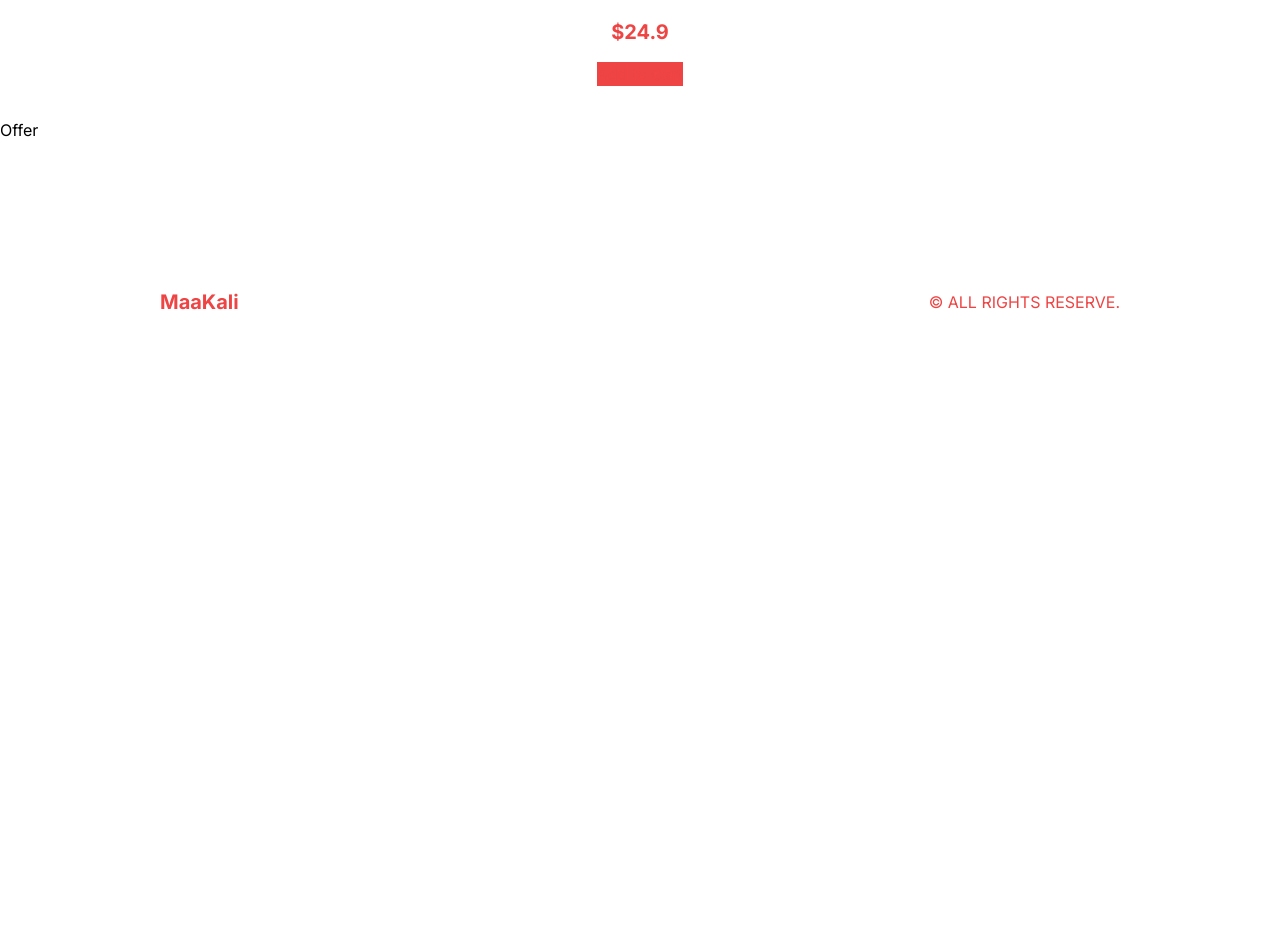
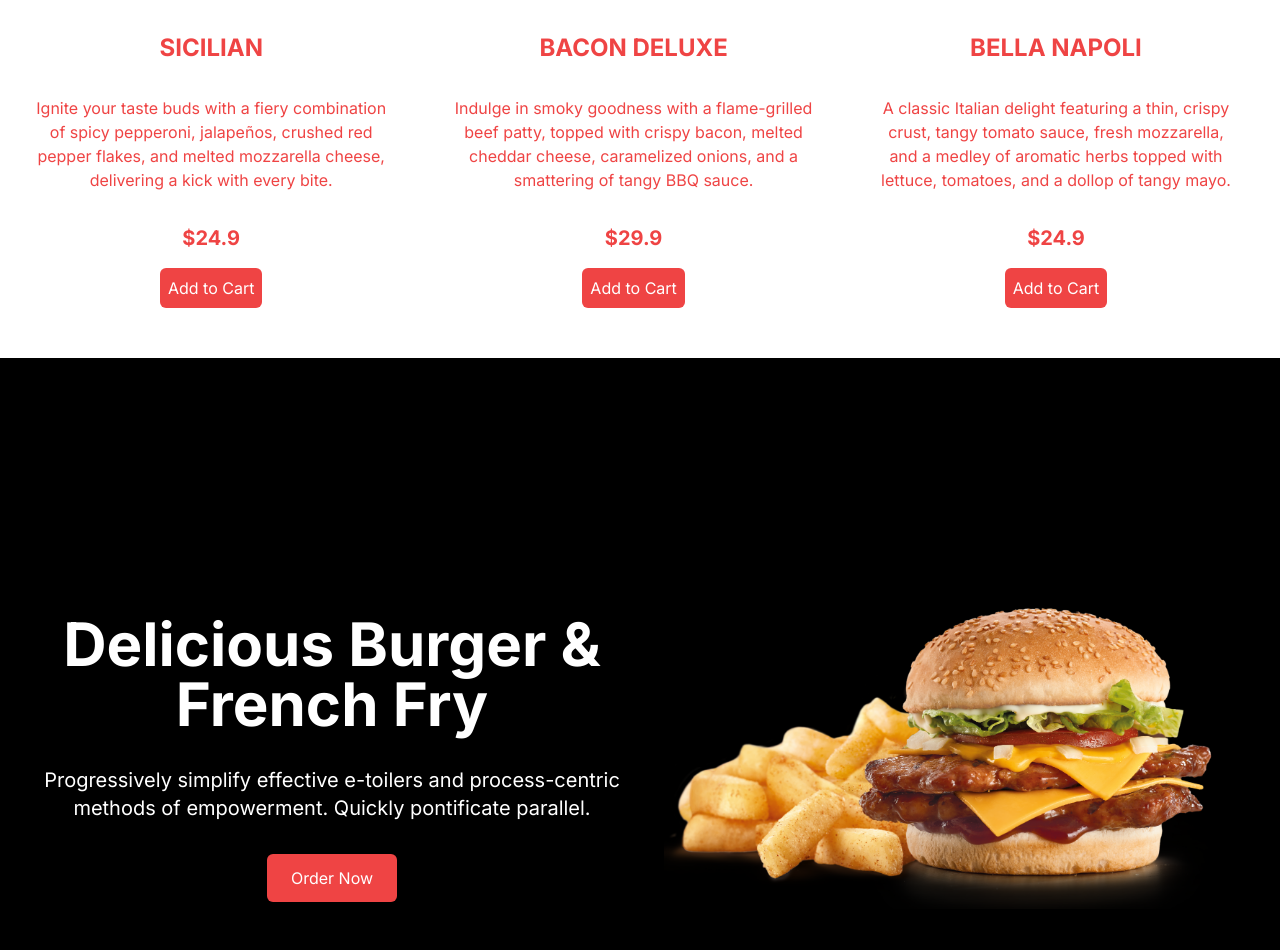
Before and after one commit to Svmpankaj/Restaurant-Food-Delivery-App, a Next.js app: page / in a window 1280 px wide. Shown: the part 1162-2112 px from the top of the page. Before the commit the page ends 1624 px from the top, so only its background shows below. Built offline with nearby package versions, Linux system fonts and the light colour scheme.

Commit message:
adding offer for item menu

```diff
--- a/src/components/Featured.tsx
+++ b/src/components/Featured.tsx
@@ -11,20 +11,24 @@ const Featured = () => {
         {featuredProducts.map((item) => (
           <div
             key={item.id}
-            className="w-screen h-[60vh] flex flex-col items-center justify-around p-4 hover:bg-fuchsia-50 transition-all duration-300"
+            className="w-screen h-[60vh] flex flex-col items-center justify-around p-4 hover:bg-fuchsia-50 transition-all duration-300 md:w-[50vw] xl:w-[33vw] xl:h-[90vh]"
           >
             {/* IMAGE CONTAINER  */}
             {item.img && (
-              <div className="relative flex-1 w-full">
+              <div className="relative flex-1 w-full hover:rotate-[60deg] transition-all duration-500">
                 <Image src={item.img} alt="" fill className="object-contain" />
               </div>
             )}
             {/* TEXT CONTAINER  */}
-            <div className="flex-1 flex flex-col items-center text-center gap-4">
-              <h1 className="text-xl font-bold uppercase">{item.title}</h1>
-              <p className="p-4">{item.desc}</p>
+            <div className="flex-1 flex flex-col items-center justify-center text-center gap-4">
+              <h1 className="text-xl font-bold uppercase xl:text-2xl 2xl:text-3xl">
+                {item.title}
+              </h1>
+              <p className="p-4 2xl:p-8">{item.desc}</p>
               <span className="text-xl font-bold">${item.price}</span>
-              <button className="bg-red-500">Add to Cart</button>
+              <button className="bg-red-500 text-white p-2 rounded-md">
+                Add to Cart
+              </button>
             </div>
           </div>
         ))}
--- a/src/components/Offer.tsx
+++ b/src/components/Offer.tsx
@@ -1,7 +1,28 @@
+import Image from "next/image";
 import React from "react";
 
 const Offer = () => {
-  return <div>Offer</div>;
+  return (
+    <div className="bg-black h-screen flex flex-col md:flex-row">
+      {/* TEXT CONTAINER  */}
+      <div className="flex-1 flex flex-col justify-center items-center text-center gap-8 p-6">
+        <h1 className="text-white text-5xl font-bold xl:text-6xl">
+          Delicious Burger & French Fry
+        </h1>
+        <p className="text-white xl:text-xl">
+          Progressively simplify effective e-toilers and process-centric methods
+          of empowerment. Quickly pontificate parallel.
+        </p>
+        <button className="bg-red-500 text-white rounded-md py-3 px-6">
+          Order Now
+        </button>
+      </div>
+      {/* IMAGE CONTAINER  */}
+      <div className="flex-1 w-full relative">
+        <Image src="/offerProduct.png" alt="" fill className="object-contain" />
+      </div>
+    </div>
+  );
 };
 
 export default Offer;
```
